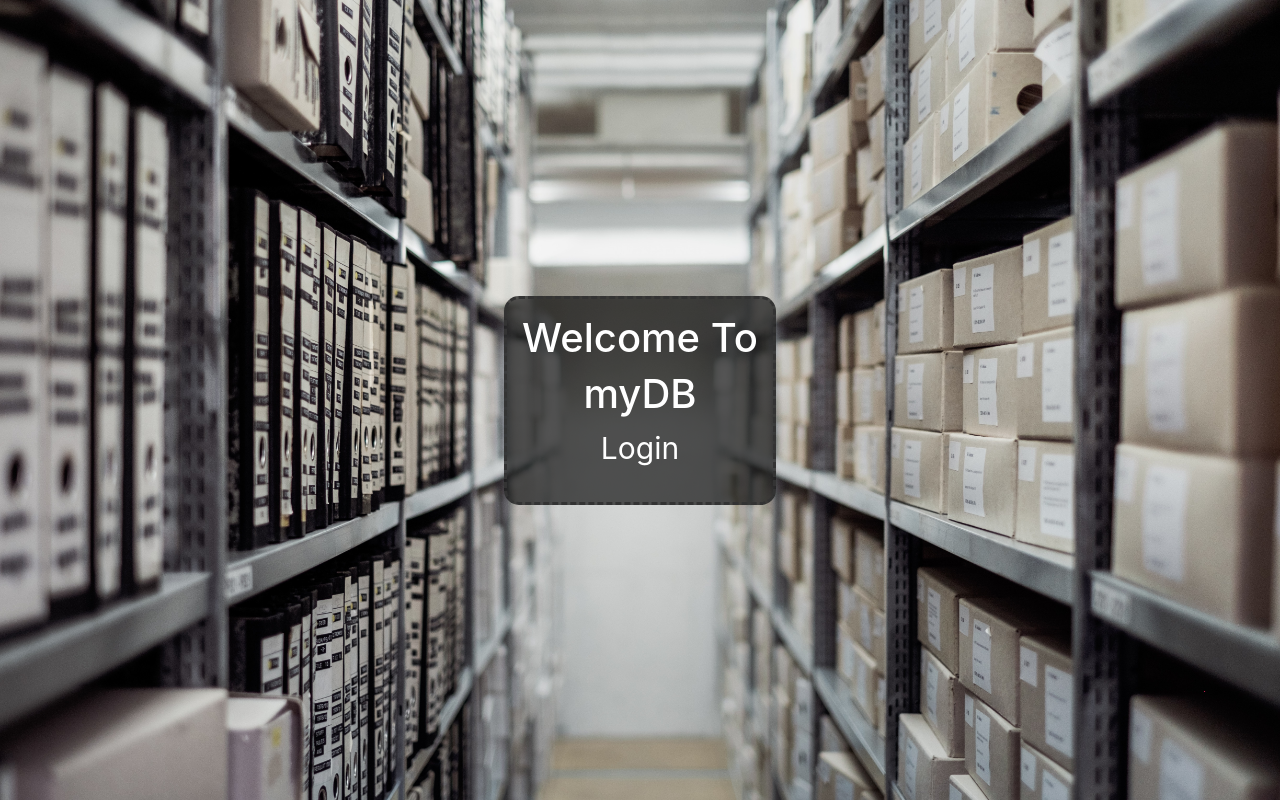
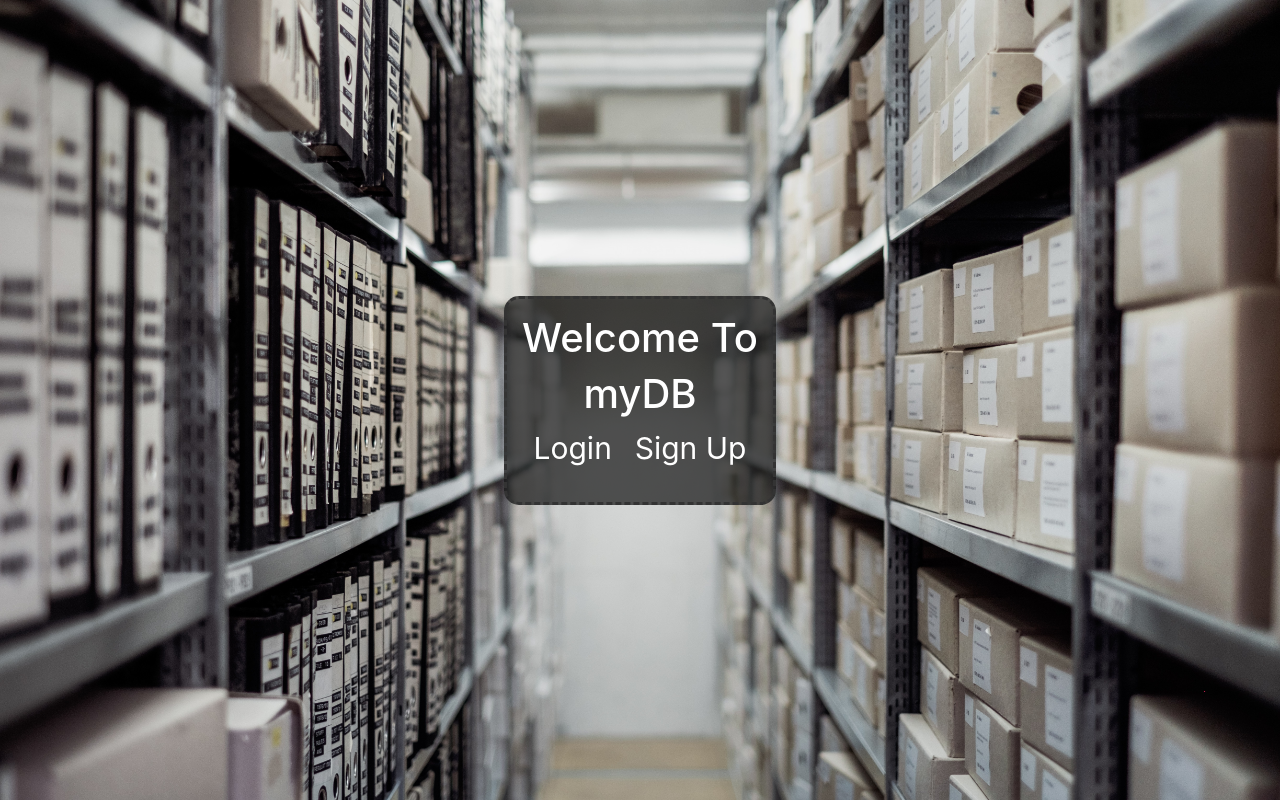
Before and after one commit to ravenusmc/myDB, a Flask app: page / in a window 1280 px wide. Run offline with Flask 2, Linux system fonts and the light colour scheme; some libraries are stand-ins or nearby versions.

Commit message:
added link to the landing page

```diff
--- a/static/css/landing.css
+++ b/static/css/landing.css
@@ -24,6 +24,12 @@ main > div {
   border-radius: 15px;
 }
 
+.link_div {
+  display: flex;
+  flex-direction: row;
+  justify-content: space-around;
+}
+
 a {
   color: white;
   text-decoration: none;
--- a/templates/landing.html
+++ b/templates/landing.html
@@ -9,7 +9,10 @@
   <div>
     <h1>Welcome To</h1>
     <h1 class='center'>myDB</h1>
-    <p class='center'><a href="/login">Login</a></p>
+    <div class='link_div'>
+      <p class='center'><a href="/login">Login</a></p>
+      <p class='center'><a href="/signup">Sign Up</a></p>
+    </div>
   </div>
 
 </main>
```
